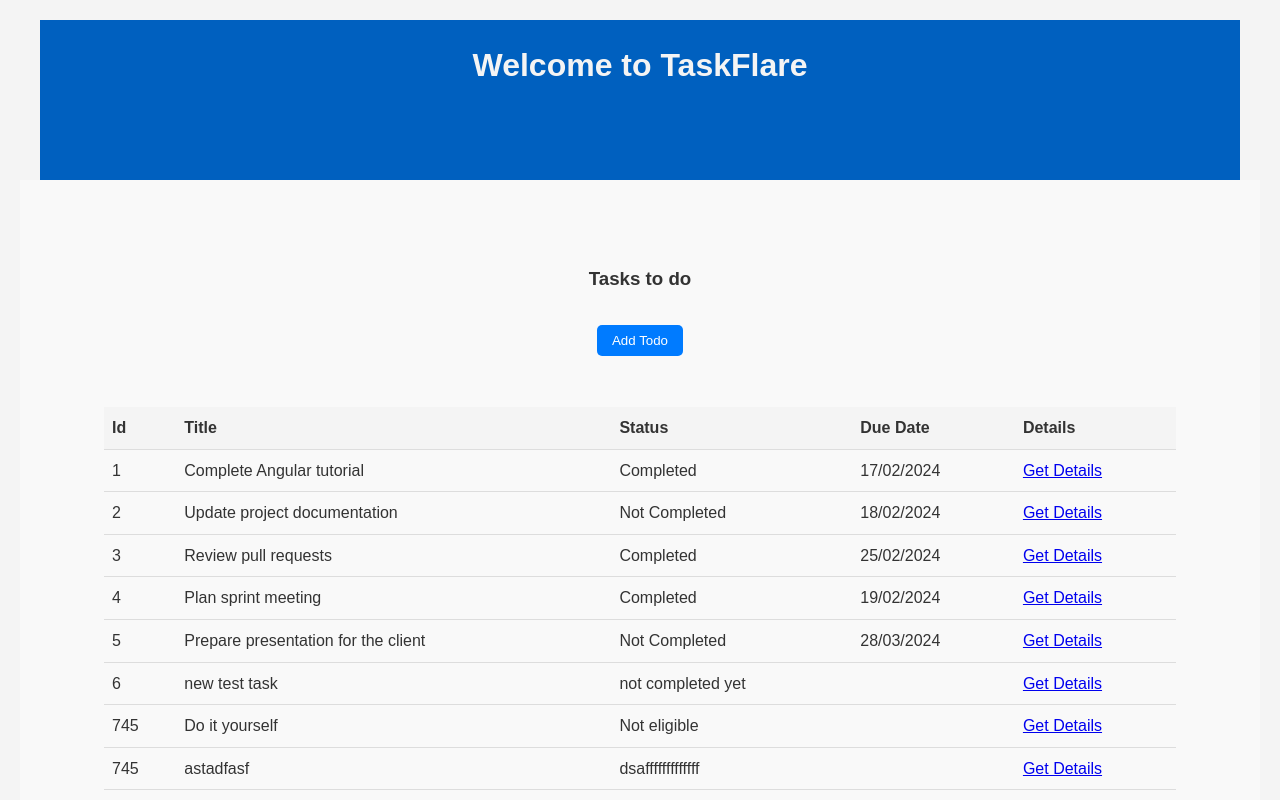
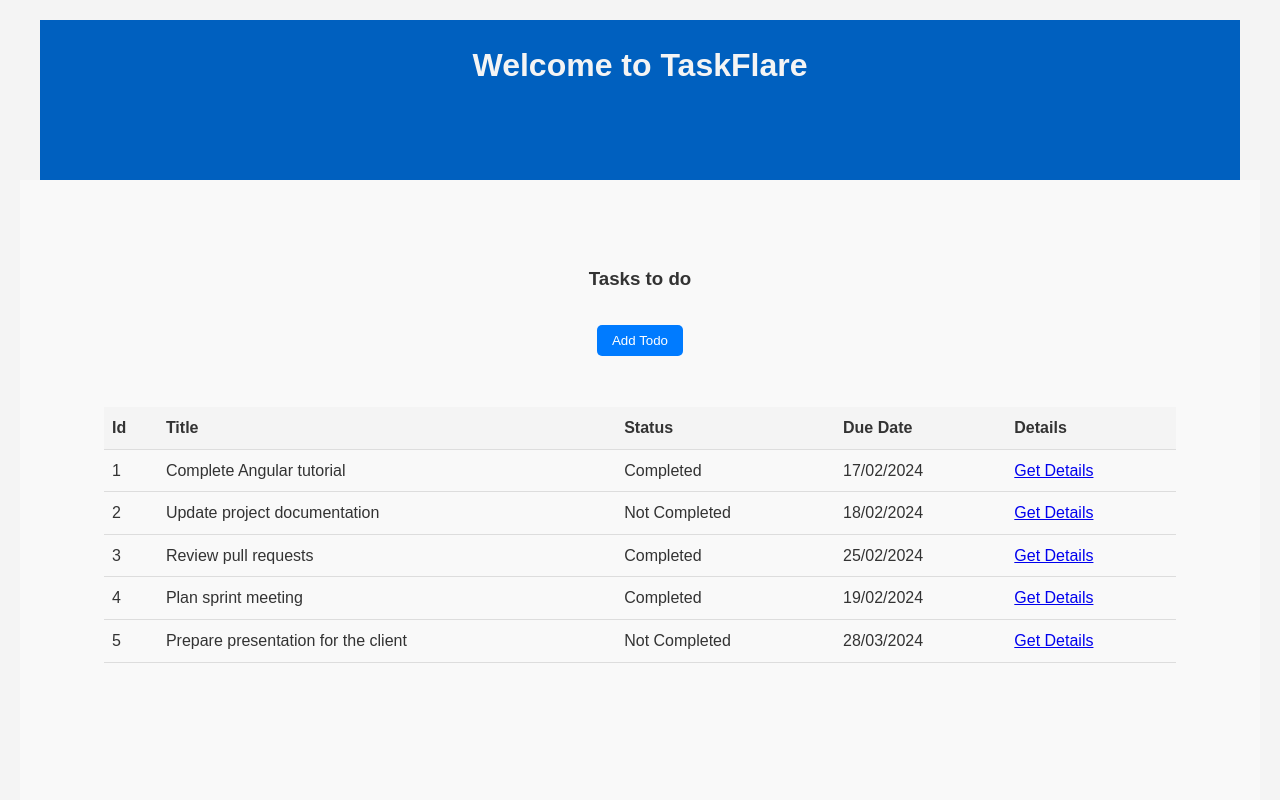
Before and after one commit to imkanhaiya/task-flare, an Angular app: page / in a window 1280 px wide. Shown: the top 800 px of the page. Built offline with nearby package versions, Linux system fonts and the light colour scheme; data requests are answered from the project's data file.

Commit message:
Change defualt todo values to null and fix form validtaion

```diff
--- a/db.json
+++ b/db.json
@@ -34,27 +34,6 @@
       "details": "Get client presentation ready. Its urgent complete by 28 March",
       "status": "Not Completed",
       "due_date": "2024-03-28T14:00:00.000Z"
-    },
-    {
-      "id": "6",
-      "title": "new test task",
-      "details": "Complete test task six asap",
-      "status": "not completed yet",
-      "date": "2024-04-17"
-    },
-    {
-      "id": "745",
-      "title": "Do it yourself",
-      "details": "Complete test task six asap",
-      "status": "Not eligible",
-      "date": "2024-04-19"
-    },
-    {
-      "id": "745",
-      "title": "astadfasf",
-      "details": "sadffffffffffffff",
-      "status": "dsafffffffffffff",
-      "date": "2024-04-18"
     }
   ]
 }
--- a/src/app/add-todo/add-todo.component.css
+++ b/src/app/add-todo/add-todo.component.css
@@ -29,11 +29,11 @@ input {
     width: 450px;
 }
 
-.ng-valid:not(.ng-pristine):not(form) {
+.ng-valid:not(form) {
     border-left: 5px solid #42A948;
 }
 
-.ng-invalid:not(form) {
+.ng-invalid:not(.ng-pristine):not(form) {
     border-left: 5px solid #a94442;
 }
 
--- a/src/app/add-todo/add-todo.component.html
+++ b/src/app/add-todo/add-todo.component.html
@@ -8,7 +8,7 @@
 
         <!-- {{model | json}} -->
 
-        <form #todoForm="ngForm" (ngSubmit)="onSubmit(todoForm)">
+        <form #todoForm="ngForm" (ngSubmit)="onSubmit(todoForm);todoForm.reset()">
             <div class="form-item">
                 <label for="id">Id</label>
                 <input type="text" name="id" id="id" #id="ngModel"
@@ -51,7 +51,8 @@
             </div>
 
             <div class="form-submit">
-                <button type="submit" class="btn button-primary">Submit</button>
+                <button type="submit" class="btn button-primary" [disabled]="!todoForm.form.valid">
+                Submit</button>
             </div>
 
         </form>
--- a/src/app/add-todo/add-todo.component.ts
+++ b/src/app/add-todo/add-todo.component.ts
@@ -1,4 +1,4 @@
-import { Component, inject } from '@angular/core';
+import { Component, OnInit, ViewChild, inject } from '@angular/core';
 import { FormsModule, NgForm } from '@angular/forms';
 import { JsonPipe } from '@angular/common';
 import { Todo } from '../todo';
@@ -15,7 +15,7 @@ export class AddTodoComponent {
 
   todoService: TodoService = inject(TodoService);
 
-  model = new Todo(undefined, undefined, undefined, undefined, undefined);
+  model = new Todo(null, null, null, null, null);
 
   onSubmit(todoForm: NgForm){
     const newTodo = todoForm.value;
--- a/src/app/todo.ts
+++ b/src/app/todo.ts
@@ -1,9 +1,9 @@
 export class Todo {
     constructor (
-        public id: Number | undefined,
-        public title: String | undefined,
-        public details: String | undefined,
-        public status: String | undefined,
-        public due_date: Date | undefined,
+        public id: Number | null,
+        public title: String | null,
+        public details: String | null,
+        public status: String | null,
+        public due_date: Date | null,
     ) {}
 }
--- a/src/styles.css
+++ b/src/styles.css
@@ -59,6 +59,11 @@ h1, h2, h3, h4, h5, h6 {
   transition: background-color 0.3s ease;
 }
 
+.btn:disabled {
+  opacity: 0.6;
+  cursor: not-allowed;
+}
+
 .button-primary{
   background-color: #007bff;
   color: #fff;
```
